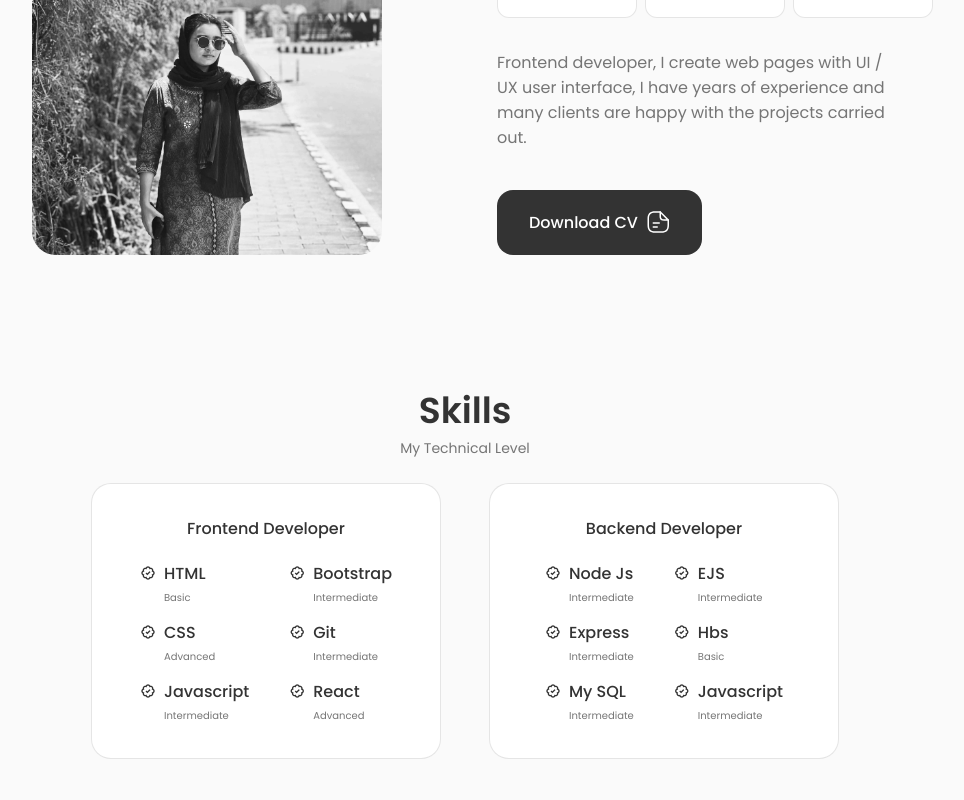
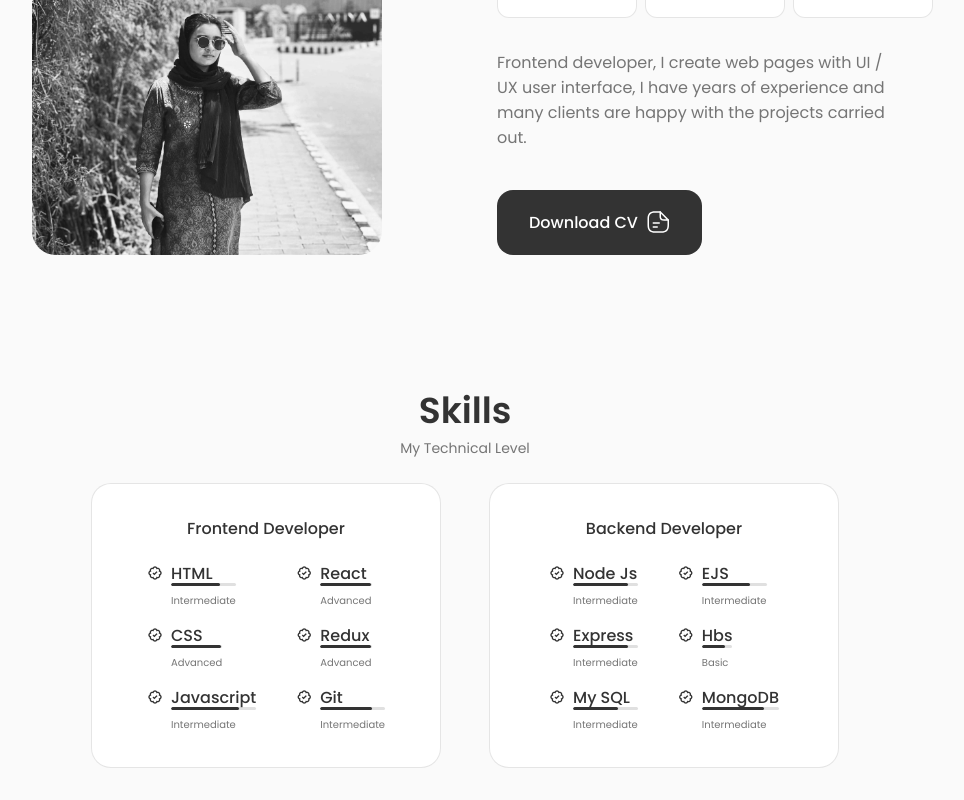
Before and after one commit to FidhaLatheef/Fidha-Portfolio, a React (Create React App) app: page / in a window 1280 px wide. Shown: the part 958-1758 px from the top of the page, without its empty margins (175-1139 px from the left). Built offline with nearby package versions, Linux system fonts and the light colour scheme.

Commit message:
skills designs updated

```diff
--- a/package.json
+++ b/package.json
@@ -8,6 +8,7 @@
     "@testing-library/user-event": "^13.5.0",
     "aos": "^2.3.4",
     "framer-motion": "^11.11.17",
+    "gsap": "^3.12.7",
     "react": "^18.3.1",
     "react-dom": "^18.3.1",
     "react-scripts": "5.0.1",
--- a/src/components/About/about.css
+++ b/src/components/About/about.css
@@ -19,7 +19,13 @@
     border-radius: 0.75rem;
     text-align: center;
     padding: 1rem 1.25rem;
+    transition: transform 0.3s ease, box-shadow 0.3s ease;
+
 }
+.about__box:hover {
+    transform: translateY(-3px);
+    box-shadow: 0 10px 20px rgba(0, 0, 0, 0.2);
+  }
 .about__icon {
     font-size: 1.5rem;
     color: var(--title-color);
--- a/src/components/Home/Home.jsx
+++ b/src/components/Home/Home.jsx
@@ -7,7 +7,7 @@ import ScrollDown from './ScrollDown'
 function Home() {
   return (
     <section className="home section" id="home">
-        <div className="home__container container grid" data-aos="fade-up">
+        <div className="home__container container grid" data-aos="fade-down">
             <div className="home__content grid">
                 <Social/>
                 <div className="home__img"></div>
--- a/src/components/Skills/BackSkills.jsx
+++ b/src/components/Skills/BackSkills.jsx
@@ -12,6 +12,9 @@ function BackSkills() {
 
                         <div>
                             <h3 className="skills__name">Node Js</h3>
+                            <div className="progress">
+                                <div className="progress-bar" style={{ width: "85%" }}></div>
+                            </div>
                             <span className="skills__level">Intermediate</span>
                         </div>
                     </div>
@@ -20,6 +23,9 @@ function BackSkills() {
 
                         <div>
                             <h3 className="skills__name">Express</h3>
+                            <div className="progress">
+                                <div className="progress-bar" style={{ width: "85%" }}></div>
+                            </div>
                             <span className="skills__level">Intermediate</span>
                         </div>
                     </div>
@@ -28,6 +34,9 @@ function BackSkills() {
 
                         <div>
                             <h3 className="skills__name">My SQL</h3>
+                            <div className="progress">
+                                <div className="progress-bar" style={{ width: "70%" }}></div>
+                            </div>
                             <span className="skills__level">Intermediate</span>
                         </div>
                     </div>
@@ -39,6 +48,9 @@ function BackSkills() {
 
                         <div>
                             <h3 className="skills__name">EJS</h3>
+                            <div className="progress">
+                                <div className="progress-bar" style={{ width: "75%" }}></div>
+                            </div>
                             <span className="skills__level">Intermediate</span>
                         </div>
                     </div>
@@ -47,6 +59,9 @@ function BackSkills() {
 
                         <div>
                             <h3 className="skills__name">Hbs</h3>
+                            <div className="progress">
+                                <div className="progress-bar" style={{ width: "75%" }}></div>
+                            </div>
                             <span className="skills__level">Basic</span>
                         </div>
                     </div>
@@ -54,7 +69,10 @@ function BackSkills() {
                         <i class='bx bx-badge-check'></i>
 
                         <div>
-                <h3 className="skills__name">Javascript</h3>
+                            <h3 className="skills__name">MongoDB</h3>
+                            <div className="progress">
+                                <div className="progress-bar" style={{ width: "80%" }}></div>
+                            </div>
                             <span className="skills__level">Intermediate</span>
                         </div>
                     </div>
--- a/src/components/Skills/FrontSkills.jsx
+++ b/src/components/Skills/FrontSkills.jsx
@@ -12,7 +12,10 @@ function FrontSkills() {
 
                         <div>
                             <h3 className="skills__name">HTML</h3>
-                    <span className="skills__level">Basic</span>
+                            <div className="progress">
+                                <div className="progress-bar" style={{ width: "75%" }}></div>
+                            </div>
+                            <span className="skills__level">Intermediate</span>
                         </div>
                     </div>
                     <div className="skills__data">
@@ -20,6 +23,9 @@ function FrontSkills() {
 
                         <div>
                             <h3 className="skills__name">CSS</h3>
+                            <div className="progress">
+                                <div className="progress-bar" style={{ width: "98%" }}></div>
+                            </div>
                             <span className="skills__level">Advanced</span>
                         </div>
                     </div>
@@ -28,6 +34,9 @@ function FrontSkills() {
 
                         <div>
                             <h3 className="skills__name">Javascript</h3>
+                            <div className="progress">
+                                <div className="progress-bar" style={{ width: "80%" }}></div>
+                            </div>
                             <span className="skills__level">Intermediate</span>
                         </div>
                     </div>
@@ -38,8 +47,22 @@ function FrontSkills() {
                         <i class='bx bx-badge-check'></i>
 
                         <div>
-                    <h3 className="skills__name">Bootstrap</h3>
-                    <span className="skills__level">Intermediate</span>
+                            <h3 className="skills__name">React</h3>
+                            <div className="progress">
+                                <div className="progress-bar" style={{ width: "98%" }}></div>
+                            </div>
+                            <span className="skills__level">Advanced</span>
+                        </div>
+                    </div>
+                    <div className="skills__data">
+                        <i class='bx bx-badge-check'></i>
+
+                        <div>
+                            <h3 className="skills__name">Redux</h3>
+                            <div className="progress">
+                                <div className="progress-bar" style={{ width: "98%" }}></div>
+                            </div>
+                            <span className="skills__level">Advanced</span>
                         </div>
                     </div>
                     <div className="skills__data">
@@ -47,15 +70,10 @@ function FrontSkills() {
 
                         <div>
                             <h3 className="skills__name">Git</h3>
+                            <div className="progress">
+                                <div className="progress-bar" style={{ width: "80%" }}></div>
+                            </div>
                             <span className="skills__level">Intermediate</span>
-                </div>
-                </div>
-                <div className="skills__data">
-                <i class='bx bx-badge-check'></i>
-
-                <div>
-                    <h3 className="skills__name">React</h3>
-                    <span className="skills__level">Advanced</span>
                         </div>
                     </div>
                 </div>
--- a/src/components/Skills/Skills.jsx
+++ b/src/components/Skills/Skills.jsx
@@ -1,18 +1,24 @@
 import React from 'react'
 import "./skills.css"
+import { motion } from "framer-motion";
 import BackSkills from "./BackSkills"
 import FrontSkills from './FrontSkills'
 
 function Skills() {
     return (
-        <section className="skills section" id="skills">
+        <section className="skills section" id="skills" data-aos="fade-down">
             <h2 className="section__title">Skills</h2>
             <span className="section__subtitle">My Technical Level</span>
 
-            <div className="skills__container container grid">
+            <motion.div
+                className="skills__container container grid"
+                initial={{ opacity: 0, y: 50 }}
+                whileInView={{ opacity: 1, y: 0 }}
+                transition={{ duration: 0.5 }}
+            >
                 <FrontSkills />
                 <BackSkills />
-            </div>
+            </motion.div>
         </section>
     )
 }
--- a/src/components/Skills/skills.css
+++ b/src/components/Skills/skills.css
@@ -9,7 +9,13 @@
     border: 1px solid rgba(0, 0, 0, 0.1);
     padding: 2rem 4rem;
     border-radius: 1.25rem;
+    transition: transform 0.3s ease, box-shadow 0.3s ease;
 }
+
+.skills__content:hover {
+    transform: translateY(-10px);
+    box-shadow: 0 10px 20px rgba(0, 0, 0, 0.2);
+  }
 
 .skills__title {
     font-size: var(--normal-font-size);
@@ -51,6 +57,21 @@
 
 }
 
+.progress {
+    width: 100%;
+    height: 3px;
+    background-color: #e0e0e0;
+    border-radius: 4px;
+    overflow: hidden;
+  }
+
+  .progress-bar {
+    height: 100%;
+    background-color: var(--title-color);
+    border-radius: 4px;
+    transition: width 0.5s ease;
+  }
+
 
 /*---------------------Break Points--------------*/
 @media screen and (max-width:992px) {
```
Also changed, not shown: 1 other file (tests, documents, lock files or other folders). Lines whose indentation alone changed are shown as unchanged.
